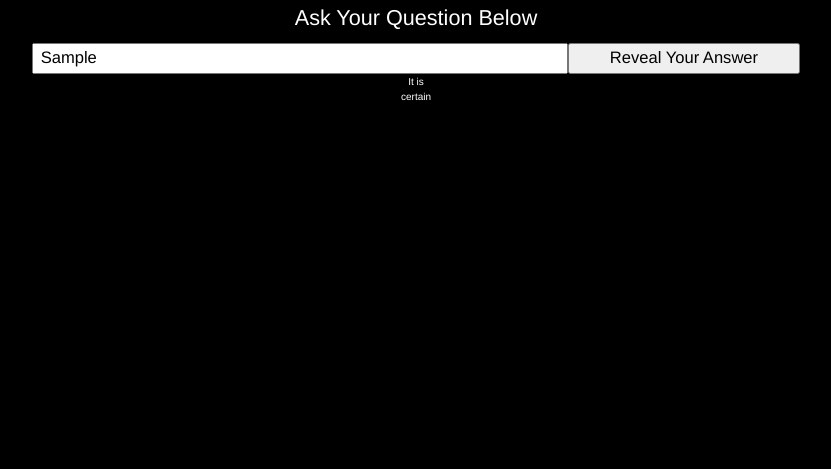
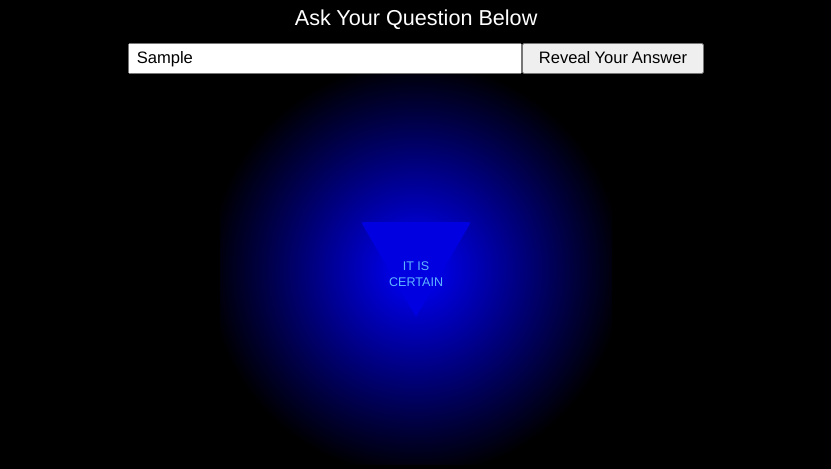
Before and after one commit to kySuga/magic8ball-v2, a plain HTML site: page index.html in a window 1280 px wide. Both pictures are taken after typing "Sample" into the empty fields and a click on the button "Reveal Your Answer". Shown: the part 365-834 px from the top of the page, without its empty margins (224-1055 px from the left). Drawn offline with Linux system fonts and the light colour scheme.

Commit message:
Start styles for answer. Tweaks to form elements.

```diff
--- a/styles/style.css
+++ b/styles/style.css
@@ -6,6 +6,7 @@
    --color-dark-og: #00f;
   --color-light-og: #1390ff;
    --color-dark: #0000E0;
+   --color-dark-glare: #00f;
   --color-light: #61B5FF;
 
   /* font families */
@@ -78,6 +79,7 @@ section {
 }
 
 img {
+  /* min-img: 125, max-img: 300 ~~~ min-vw: 320, max-vw: 1400 */
   width: calc(125px + (300 - 125) * ((100vw - 320px) / (1400 - 320)));
   max-width: 300px;
   height: auto;
@@ -117,6 +119,60 @@ button {
 #ask-question-section {
   width: 100%;
 }
+/* #answer-wrap {
+  position: relative;
+  width: 100%;
+} */
+#answer-background {
+  width: calc(320px + (400 - 320) * ((100vw - 320px) / (1400 - 320)));
+  height: calc(320px + (400 - 320) * ((100vw - 320px) / (1400 - 320)));
+  display: flex;
+  align-items: center;
+  justify-content: center;
+  background: radial-gradient(var(--color-dark-glare) 0, transparent 75%);
+  /* potential color variants: #0A0AFF, #0F0FFF, #3333FF */
+}
+#get-your-answer {
+  position: relative;
+  opacity: 1;
+  /* height: 0; */
+  /* display: flex; */
+  /* align-items: center; */
+  /* justify-content: center; */
+  border-right: 5.5em solid transparent;
+  border-left: 5.5em solid transparent;
+  border-radius: 3px;
+  animation-name: dieFadeIn;
+  animation-iteration-count: 1;
+  animation-timing-function: ease-in;
+  animation-duration: 2s;
+}
+@keyframes dieFadeIn {
+  0% {
+    opacity: 0;
+  }
+  100% {
+    opacity: 1;
+  }
+}
+#get-your-answer.die-up {
+  /* top: 80px; */
+  border-bottom: 9.5em solid var(--color-dark);
+}
+#get-your-answer.die-down {
+  border-top: 9.5em solid var(--color-dark);
+}
+#answer {
+  position: absolute;
+  bottom: 50%;
+  left: 50%;
+  transform: translate(-50%, -80%);
+  font-size: var(--step--1);
+  line-height: 1.3;
+  text-transform: uppercase;
+  /* white-space: nowrap; */
+  color: var(--color-light);
+}
 
 @media (max-width: 640px) {
   form {
@@ -133,7 +189,13 @@ button {
 
 @media (min-width: 768px) {
   button {
-    max-width: 14em;
+    max-width: 11em;
+  }
+}
+
+@media (min-width: 1025px) {
+  form {
+    max-width: 45%;
   }
 }
 
```
